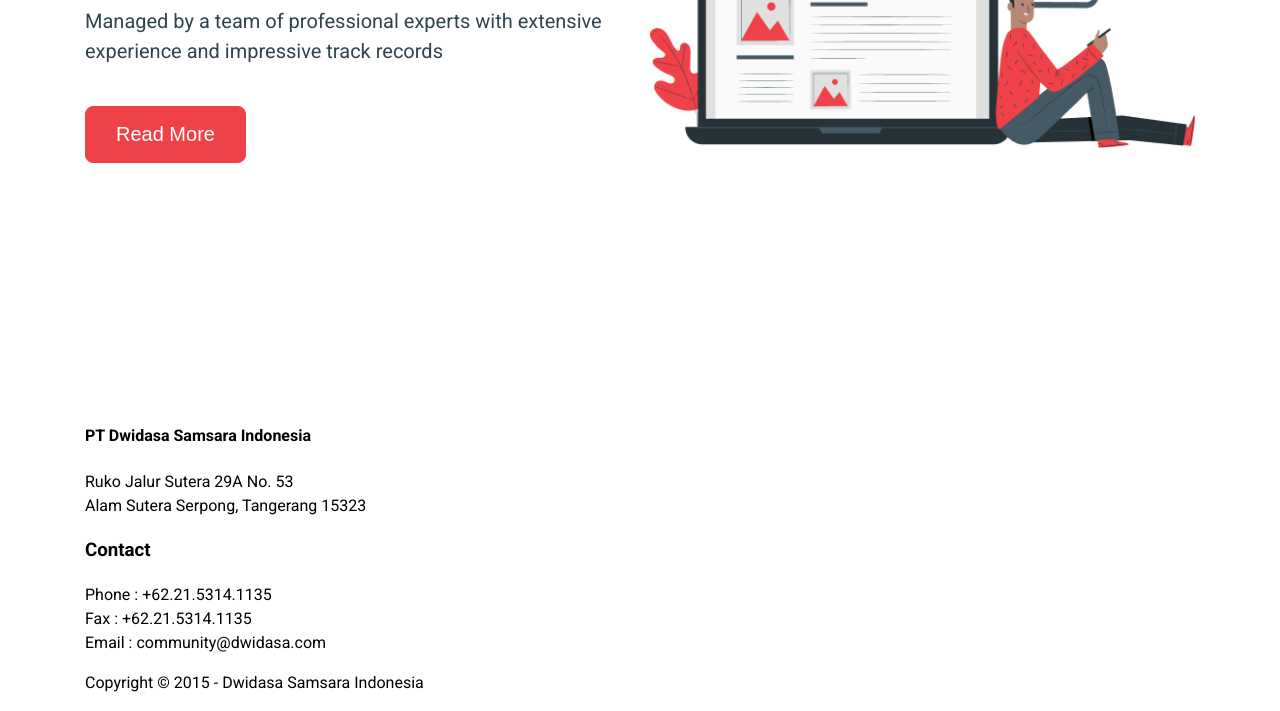
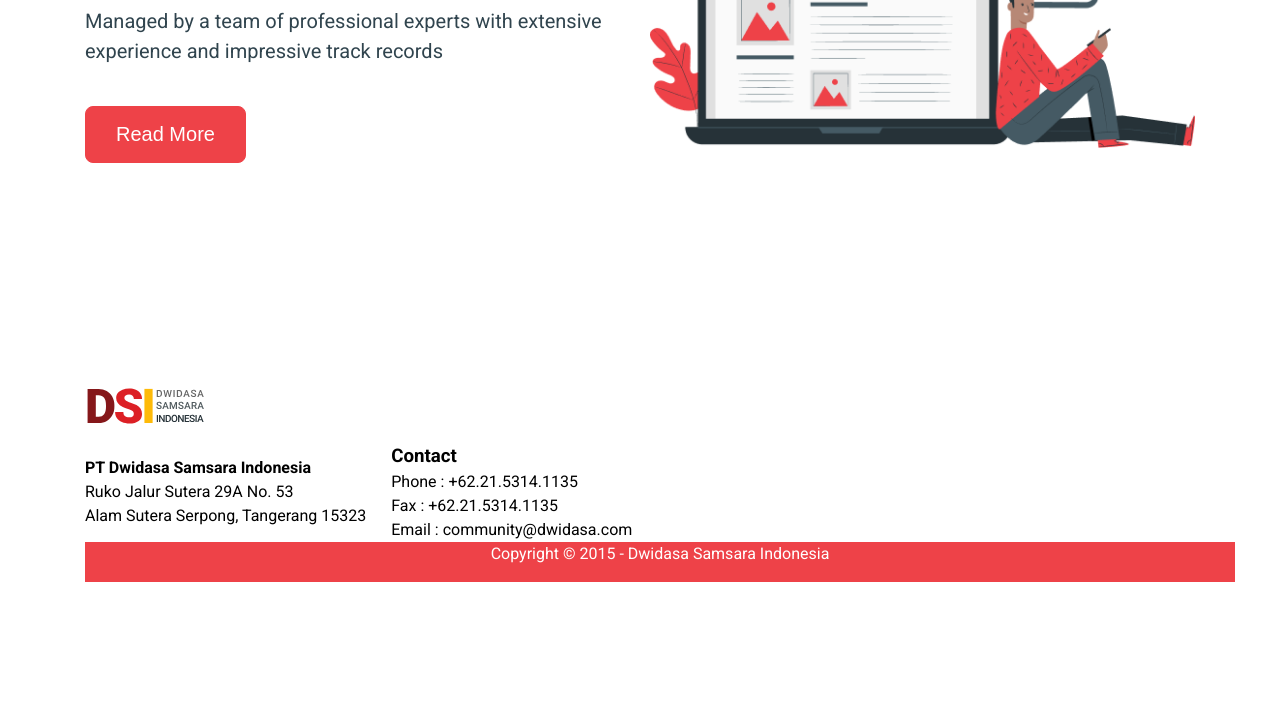
Before and after one commit to xurshidbek-bahromov/DSI-project, a plain HTML site: page index.html in a window 1280 px wide. Shown: the part 421-1132 px from the top of the page. After the commit the page ends 1003 px from the top, so only its background shows below. Drawn offline with nearby package versions, Linux system fonts and the light colour scheme.

Commit message:
Nurmuhammad

```diff
--- a/css/footer.css
+++ b/css/footer.css
@@ -11,6 +11,7 @@
     margin: auto;
     padding: 0 20px;
 }
+
 .footer-part{
     display: flex;
     align-items: center;
@@ -30,4 +31,5 @@
     height: 40px;
     text-align: center;
     color: white;
+    justify-content: center;
 }
--- a/index.html
+++ b/index.html
@@ -6,6 +6,7 @@
     <link href="https://fonts.googleapis.com/css2?family=Roboto:ital,wght@0,100;0,300;0,400;0,500;0,700;0,900;1,100;1,300;1,400;1,500;1,700;1,900&display=swap" rel="stylesheet">
     <link href='https://unpkg.com/boxicons@2.1.4/css/boxicons.min.css' rel='stylesheet'>
     <link rel="stylesheet" href="css/main.css">
+    <link rel="stylesheet" href="./css/footer.css">
     <title>DSI</title>
 </head>
 <body>
```
Also changed, not shown: images/Group 1317.svg (added).
